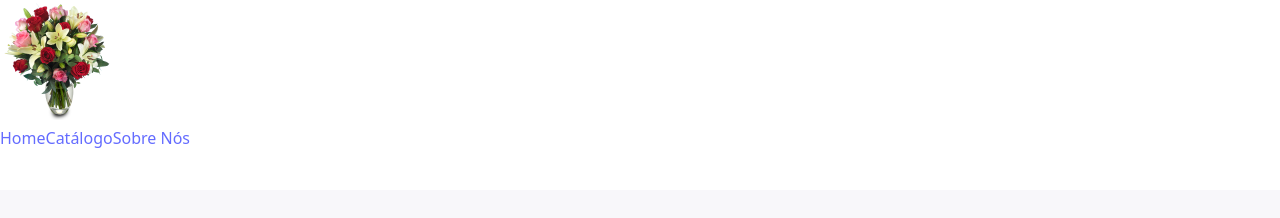
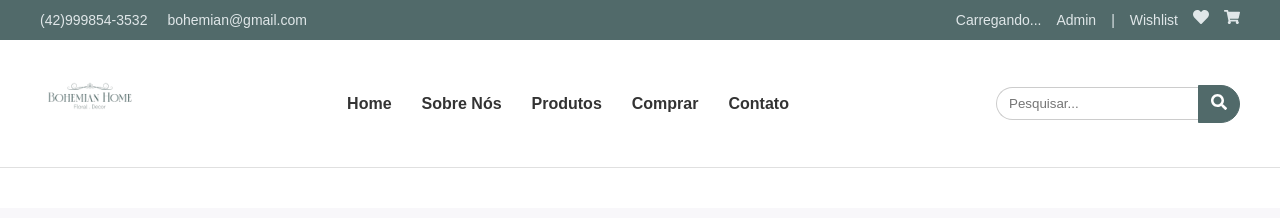
Before and after one commit to loramazer/bohemian-system, a React (Vite) app in the folder frontend/: page / in a window 1280 px wide. Shown: the top 218 px of the page. Built offline with nearby package versions, Linux system fonts and the light colour scheme; no server answers.

Commit message:
nada funciona!

```diff
--- a/frontend/src/components/Header.css
+++ b/frontend/src/components/Header.css
@@ -1,51 +1,71 @@
+/* frontend/src/components/Header.css */
 .main-header {
     background-color: #fff;
     border-bottom: 1px solid #e0e0e0;
-    padding: 10px 20px;
+    padding: 0;
+    /* Removido o padding extra para o header-top tomar conta */
+    font-family: 'Arial', sans-serif;
 }
 
 .header-top {
     display: flex;
     justify-content: space-between;
     align-items: center;
-    border-bottom: 1px solid #e0e0e0;
-    padding-bottom: 10px;
-    margin-bottom: 10px;
+    padding: 8px 40px;
+    /* Padding horizontal maior */
     background-color: #516A6A;
     color: #E0E7E9;
+    font-size: 14px;
 }
 
 .contact-info span {
     margin-right: 20px;
-    color: inherit;
-    font-size: 14px;
 }
 
 .user-actions {
     display: flex;
     align-items: center;
+    gap: 15px;
+    /* Espaçamento entre os itens */
 }
 
-.user-actions .user-link {
+.user-actions .user-link,
+.user-actions .auth-link,
+.user-actions button.user-link {
     text-decoration: none;
     color: inherit;
-    margin-right: 15px;
+    cursor: pointer;
+    background: none;
+    border: none;
+    font-family: inherit;
+    font-size: inherit;
+    padding: 0;
+}
+
+.user-actions .user-link:hover,
+.user-actions button.user-link:hover {
+    text-decoration: underline;
 }
 
 .user-actions .icon-container {
-    margin-left: 10px;
-    cursor: pointer;
     color: inherit;
+    font-size: 16px;
+}
+
+.welcome-message {
+    font-weight: bold;
 }
 
 .header-bottom {
     display: flex;
     justify-content: space-between;
     align-items: center;
+    padding: 10px 40px;
 }
 
 .logo-container .logo {
-    height: 120px;
+    height: 100px;
+    /* Reduzido um pouco para um visual mais limpo */
 }
 
 .main-nav ul {
@@ -53,16 +73,20 @@
     margin: 0;
     padding: 0;
     display: flex;
-}
-
-.main-nav ul li {
-    margin-right: 20px;
+    gap: 30px;
+    /* Espaçamento entre os links de navegação */
 }
 
 .main-nav ul li a {
     text-decoration: none;
-    color: #555;
+    color: #333;
     font-weight: bold;
+    font-size: 16px;
+    transition: color 0.3s;
+}
+
+.main-nav ul li a:hover {
+    color: #516A6A;
 }
 
 .search-container {
@@ -72,14 +96,17 @@
 
 .search-container input {
     border: 1px solid #ccc;
-    padding: 5px;
-    border-radius: 5px;
+    padding: 8px 12px;
+    border-radius: 20px 0 0 20px;
+    border-right: none;
+    outline: none;
 }
 
 .search-container .search-button {
-    background-color: transparent;
-    border: none;
+    background-color: #516A6A;
+    border: 1px solid #516A6A;
     cursor: pointer;
-    color: #555;
-    margin-left: 5px;
+    color: #fff;
+    padding: 8px 12px;
+    border-radius: 0 20px 20px 0;
 }
--- a/frontend/src/components/Header.jsx
+++ b/frontend/src/components/Header.jsx
@@ -1,80 +1,67 @@
-// frontend/src/components/Header.jsx
 import React, { useContext } from 'react';
 import { Link, useNavigate } from 'react-router-dom';
-import './Header.css';
-import logo from '../assets/bohemian-floral.png';
+import { FaHeart, FaShoppingCart, FaSearch } from 'react-icons/fa';
+import './Header.css'; // O CSS que vamos usar
 import AuthContext from '../context/AuthContext';
+// A logo agora é carregada a partir da pasta 'public'
+// import logo from '/bohemian-logo.png';
 
 const Header = () => {
-    // CORREÇÃO: Adiciona um objeto vazio como fallback ({}) para o caso de o contexto ser nulo.
-    // Isto previne o erro de desestruturação "cannot destructure property of null".
     const { user, logout, isLoading } = useContext(AuthContext) || {};
     const navigate = useNavigate();
 
     const handleLogout = () => {
-        // A função logout só será chamada se existir, evitando erros.
         if (logout) {
             logout();
         }
         navigate('/');
     };
 
-    // Se isLoading for true (ou undefined durante o primeiro instante), mostramos um estado de carregamento.
-    if (isLoading !== false) {
-        return (
-            <header className="header">
-                <div className="header-container">
-                    <div className="logo-container">
-                        <Link to="/">
-                            <img src={logo} alt="Bohemian Logo" className="logo" />
-                        </Link>
-                    </div>
-                    <nav className="nav-links">
-                        <Link to="/">Home</Link>
-                        <Link to="/catalog">Catálogo</Link>
-                        <Link to="/about">Sobre Nós</Link>
-                    </nav>
-                    <div className="header-actions">
-                        {/* Vazio enquanto carrega */}
-                        <Link to="/cart" className="cart-icon">
-                            <i className="fas fa-shopping-cart"></i>
-                        </Link>
-                    </div>
+    return (
+        <header className="main-header">
+            <div className="header-top">
+                <div className="contact-info">
+                    <span>(42)999854-3532</span>
+                    <span>bohemian@gmail.com</span>
                 </div>
-            </header>
-        );
-    }
-
-    // Após o carregamento, mostra a versão correta do cabeçalho
-    return (
-        <header className="header">
-            <div className="header-container">
+                <div className="user-actions">
+                    {/* Lógica de Autenticação Dinâmica */}
+                    {isLoading ? (
+                        <span>Carregando...</span>
+                    ) : user ? (
+                        <>
+                            <span className="welcome-message">Olá, {user.nome}!</span>
+                            <button onClick={handleLogout} className="user-link">Sair</button>
+                        </>
+                    ) : (
+                        <Link to="/login" className="user-link">Login</Link>
+                    )}
+                    <Link to="/dashboard" className="user-link">Admin</Link>
+                    <span> | </span>
+                    <Link to="/wishlist" className="user-link">Wishlist</Link>
+                    <Link to="/wishlist" className="icon-container"><FaHeart /></Link>
+                    <Link to="/cart" className="icon-container"><FaShoppingCart /></Link>
+                </div>
+            </div>
+            <div className="header-bottom">
                 <div className="logo-container">
                     <Link to="/">
-                        <img src={logo} alt="Bohemian Logo" className="logo" />
+                        {/* Certifique-se que o logo está na pasta 'public' */}
+                        <img src="/bohemian-logo.png" alt="Bohemian Home Floral Decor Logo" className="logo" />
                     </Link>
                 </div>
-                <nav className="nav-links">
-                    <Link to="/">Home</Link>
-                    <Link to="/catalog">Catálogo</Link>
-                    <Link to="/about">Sobre Nós</Link>
+                <nav className="main-nav">
+                    <ul>
+                        <li><Link to="/">Home</Link></li>
+                        <li><Link to="/about">Sobre Nós</Link></li>
+                        <li><Link to="/catalog">Produtos</Link></li>
+                        <li><Link to="/catalog">Comprar</Link></li>
+                        <li><Link to="/contato">Contato</Link></li>
+                    </ul>
                 </nav>
-                <div className="header-actions">
-                    {user ? (
-                        <>
-                            <span className="welcome-message">Olá, {user.nome}!</span>
-                            <button onClick={handleLogout} className="auth-link">Sair</button>
-                        </>
-                    ) : (
-                        <>
-                            <Link to="/login" className="auth-link">Login</Link>
-                            <span className="separator">|</span>
-                            <Link to="/register" className="auth-link">Registrar</Link>
-                        </>
-                    )}
-                    <Link to="/cart" className="cart-icon">
-                        <i className="fas fa-shopping-cart"></i>
-                    </Link>
+                <div className="search-container">
+                    <input type="text" placeholder="Pesquisar..." />
+                    <button className="search-button"><FaSearch /></button>
                 </div>
             </div>
         </header>
--- a/frontend/src/components/LoginForm.jsx
+++ b/frontend/src/components/LoginForm.jsx
@@ -1,32 +1,42 @@
-// frontend/src/components/LoginForm.jsx
 import React, { useState, useContext } from 'react';
-import { useNavigate } from 'react-router-dom';
-import apiClient from '../api';
-import AuthContext from '../context/AuthContext';
+import { useNavigate, Link } from 'react-router-dom';
+import AuthContext from '../context/AuthContext.jsx';
+import apiClient from '../api.js';
 import '../styles/LoginForm.css';
 
 const LoginForm = () => {
     const [email, setEmail] = useState('');
     const [senha, setSenha] = useState('');
-    const [error, setError] = useState('');
-    const [isLoading, setIsLoading] = useState(false);
+    const [message, setMessage] = useState('');
+    const [isError, setIsError] = useState(false);
+    const [formIsLoading, setFormIsLoading] = useState(false);
 
+    const { login, isLoading: isAuthLoading } = useContext(AuthContext) || {};
     const navigate = useNavigate();
-    const { login } = useContext(AuthContext);
 
     const handleSubmit = async (e) => {
         e.preventDefault();
-        setError('');
-        setIsLoading(true);
+        setMessage('');
+        setIsError(false);
+        setFormIsLoading(true);
+
+        if (!login) {
+            setFormIsLoading(false);
+            setMessage('A página ainda está a carregar, por favor, tente novamente em um momento.');
+            setIsError(true);
+            return;
+        }
 
         try {
             const response = await apiClient.post('/auth/login', { email, senha });
-            login(response.data.token); // Usa a função de login do contexto
-            navigate('/'); // Redireciona para a Home
+            login(response.data.token);
+            setFormIsLoading(false);
+            navigate('/'); // Redireciona para a home após o login
         } catch (err) {
-            setIsLoading(false);
-            const errorMessage = err.response?.data?.error || 'Erro ao fazer login. Verifique suas credenciais.';
-            setError(errorMessage);
+            setFormIsLoading(false);
+            const errorMessage = err.response?.data?.error || 'E-mail ou senha inválidos.';
+            setMessage(errorMessage);
+            setIsError(true);
             console.error('Erro no login:', err);
         }
     };
@@ -34,8 +44,14 @@ const LoginForm = () => {
     return (
         <div className="login-form-container">
             <form onSubmit={handleSubmit} className="login-form">
-                <h2>Entrar</h2>
-                {error && <p className="feedback-message error">{error}</p>}
+                <h2>Entrar na sua Conta</h2>
+
+                {message && (
+                    <p className={isError ? 'feedback-message error' : 'feedback-message success'}>
+                        {message}
+                    </p>
+                )}
+
                 <div className="form-group">
                     <label htmlFor="email">E-mail</label>
                     <input
@@ -44,7 +60,7 @@ const LoginForm = () => {
                         value={email}
                         onChange={(e) => setEmail(e.target.value)}
                         required
-                        disabled={isLoading}
+                        disabled={formIsLoading || isAuthLoading}
                     />
                 </div>
                 <div className="form-group">
@@ -55,12 +71,15 @@ const LoginForm = () => {
                         value={senha}
                         onChange={(e) => setSenha(e.target.value)}
                         required
-                        disabled={isLoading}
+                        disabled={formIsLoading || isAuthLoading}
                     />
                 </div>
-                <button type="submit" className="login-button" disabled={isLoading}>
-                    {isLoading ? 'Entrando...' : 'Entrar'}
+                <button type="submit" className="login-button" disabled={formIsLoading || isAuthLoading}>
+                    {formIsLoading ? 'A entrar...' : 'Entrar'}
                 </button>
+                <p className="register-link">
+                    Não tem uma conta? <Link to="/register">Crie uma aqui</Link>
+                </p>
             </form>
         </div>
     );
--- a/frontend/src/context/AuthContext.jsx
+++ b/frontend/src/context/AuthContext.jsx
@@ -1,71 +1,74 @@
-// frontend/src/context/AuthContext.jsx
 import React, { createContext, useState, useEffect, useCallback } from 'react';
-import { jwtDecode } from 'jwt-decode';
-import apiClient from '../api';
+import jwtDecode from 'jwt-decode'; // Correção na importação
+import apiClient from '/src/api.js'; // Correção no caminho
 
-// O valor inicial nulo é seguro porque vamos controlar a renderização dos filhos
-const AuthContext = createContext(null);
+export const AuthContext = createContext({
+    token: null,
+    user: null,
+    isLoading: true,
+    login: () => { },
+    logout: () => { },
+});
 
 export const AuthProvider = ({ children }) => {
+    const [token, setToken] = useState(null);
     const [user, setUser] = useState(null);
-    const [token, setToken] = useState(null);
     const [isLoading, setIsLoading] = useState(true);
-
-    // Este useEffect corre apenas uma vez quando a app arranca para verificar o token
-    useEffect(() => {
-        const tokenFromStorage = localStorage.getItem('token');
-        if (tokenFromStorage) {
-            try {
-                const decodedUser = jwtDecode(tokenFromStorage);
-                const currentTime = Date.now() / 1000;
-
-                if (decodedUser.exp > currentTime) {
-                    // Token é válido
-                    setToken(tokenFromStorage);
-                    setUser(decodedUser);
-                    apiClient.defaults.headers.common['Authorization'] = `Bearer ${tokenFromStorage}`;
-                } else {
-                    // Token está expirado
-                    localStorage.removeItem('token');
-                }
-            } catch (error) {
-                // Token é inválido
-                console.error("Token inválido no storage, a removê-lo.", error);
-                localStorage.removeItem('token');
-            }
-        }
-        // Em todos os casos, terminámos o carregamento inicial
-        setIsLoading(false);
-    }, []); // A lista de dependências vazia [] garante que isto corre apenas uma vez
 
     const login = useCallback((newToken) => {
         localStorage.setItem('token', newToken);
-        try {
-            const decodedUser = jwtDecode(newToken);
-            setToken(newToken);
-            setUser(decodedUser);
-            apiClient.defaults.headers.common['Authorization'] = `Bearer ${newToken}`;
-        } catch (error) {
-            console.error("Falha ao processar o novo token no login", error);
-            localStorage.removeItem('token');
-            setToken(null);
-            setUser(null);
-        }
+        apiClient.defaults.headers.common['Authorization'] = `Bearer ${newToken}`;
+        const decodedUser = jwtDecode(newToken);
+        setUser(decodedUser);
+        setToken(newToken);
     }, []);
 
     const logout = useCallback(() => {
         localStorage.removeItem('token');
+        delete apiClient.defaults.headers.common['Authorization'];
+        setUser(null);
         setToken(null);
-        setUser(null);
-        delete apiClient.defaults.headers.common['Authorization'];
     }, []);
 
-    const value = { user, token, login, logout, isLoading };
+    // Este efeito é executado APENAS UMA VEZ quando a aplicação carrega.
+    useEffect(() => {
+        const storedToken = localStorage.getItem('token');
+        try {
+            if (storedToken) {
+                const decodedUser = jwtDecode(storedToken);
+                const currentTime = Date.now() / 1000;
+
+                if (decodedUser.exp > currentTime) {
+                    // Se o token for válido, configuramos o estado diretamente aqui
+                    setToken(storedToken);
+                    setUser(decodedUser);
+                    apiClient.defaults.headers.common['Authorization'] = `Bearer ${storedToken}`;
+                } else {
+                    // Se o token estiver expirado, limpamos
+                    localStorage.removeItem('token');
+                }
+            }
+        } catch (error) {
+            // Se o token for inválido, limpamos
+            console.error("Falha ao descodificar o token, a removê-lo.", error);
+            localStorage.removeItem('token');
+        } finally {
+            // Após a verificação, o carregamento está concluído
+            setIsLoading(false);
+        }
+    }, []); // A lista de dependências vazia [] garante que isto só acontece uma vez.
+
+    const contextValue = {
+        token,
+        user,
+        login,
+        logout,
+        isLoading,
+    };
 
     return (
-        <AuthContext.Provider value={value}>
-            {/* Só renderiza a aplicação quando o carregamento inicial estiver concluído */}
-            {!isLoading && children}
+        <AuthContext.Provider value={contextValue}>
+            {children}
         </AuthContext.Provider>
     );
 };
```
